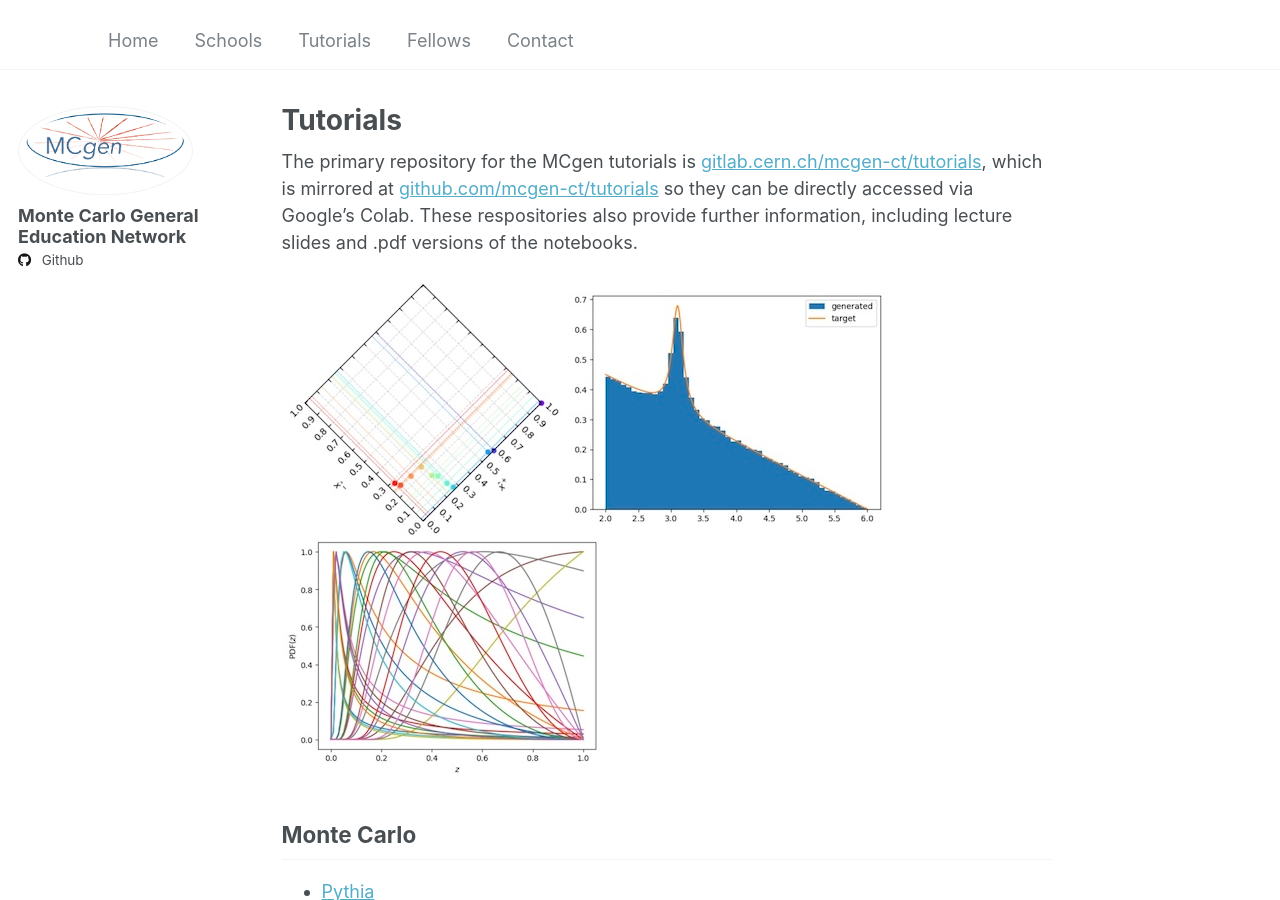
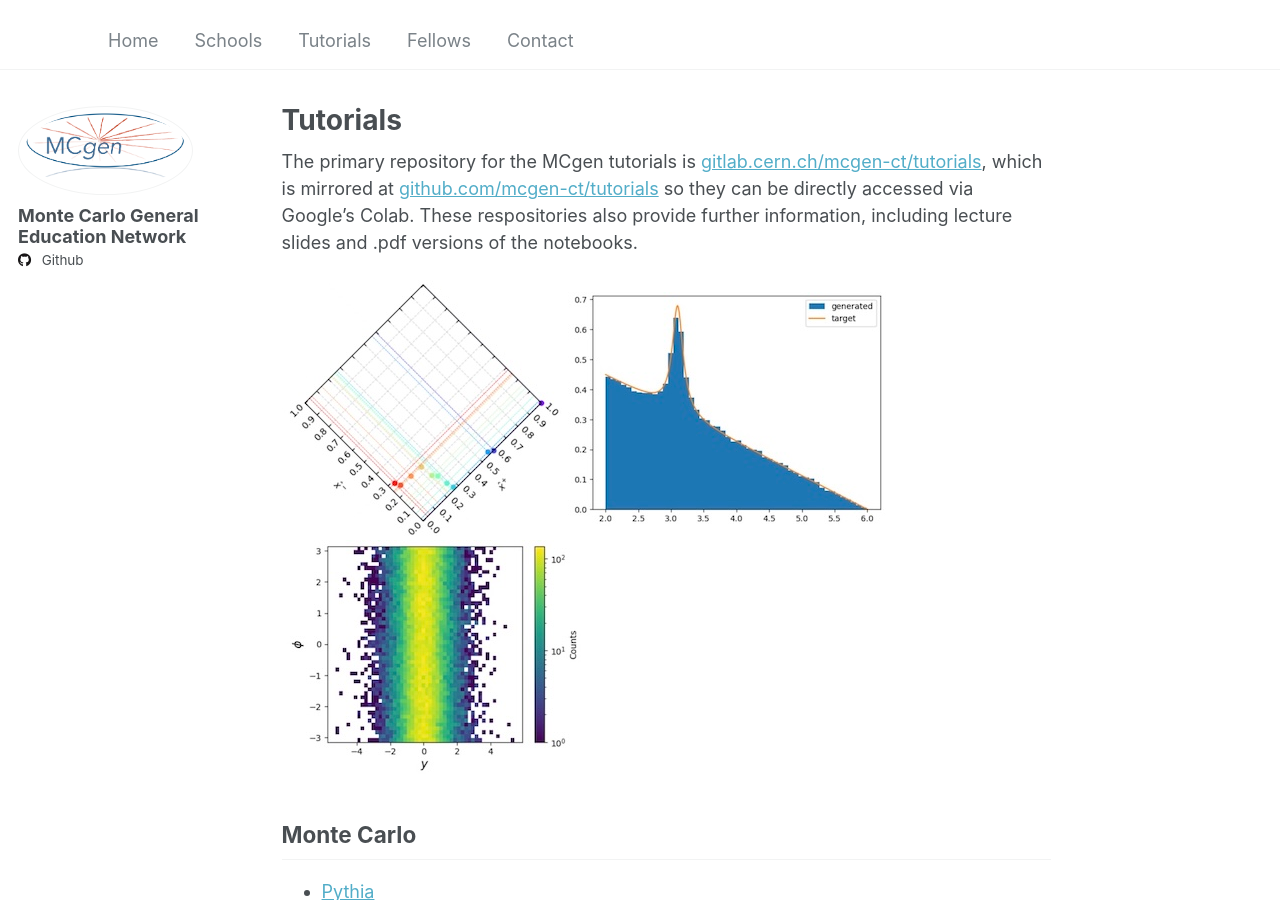
Before and after one commit to MCGenEdNet/MCGenEdNet.github.io, a Jekyll site: the page built from _pages/tutorials.md, in a window 1280 px wide and 900 px high. Built offline with Jekyll 4.4.1, drawn with Linux system fonts in a browser that asks for light colours.

Commit message:
Update tutorials.md

```diff
--- a/_pages/tutorials.md
+++ b/_pages/tutorials.md
@@ -11,7 +11,7 @@ The primary repository for the MCgen tutorials is [gitlab.cern.ch/mcgen-ct/tutor
 
 ![hadronization vertices](/images/hadronization_vertices.jpg)
 ![integration_MC](/images/integration_MC.jpg)
-![integration_MC](/images/Lund_frag_func.jpg)
+![integration_MC](/images/parton_shower.jpg)
 
 ## Monte Carlo
 
```
